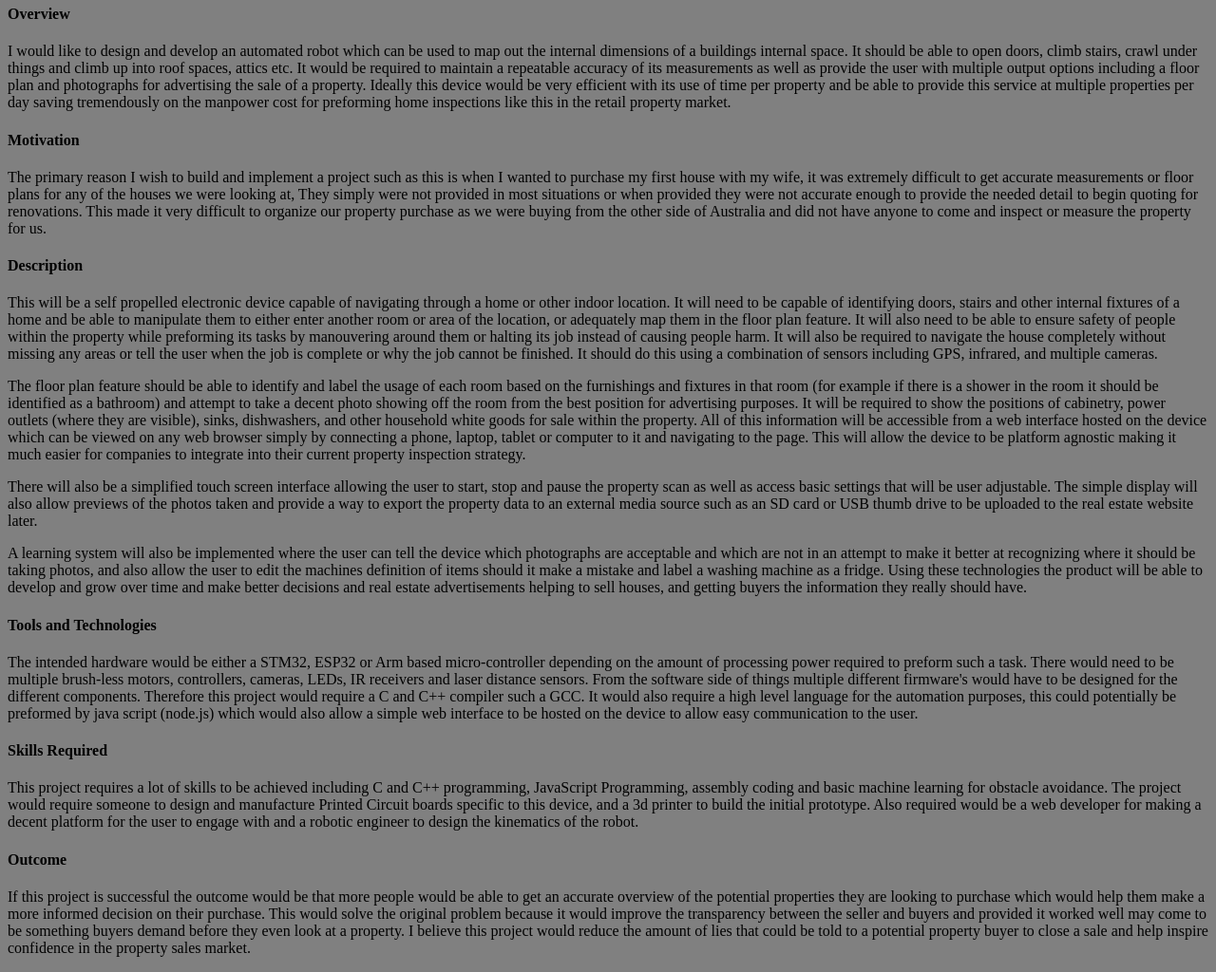
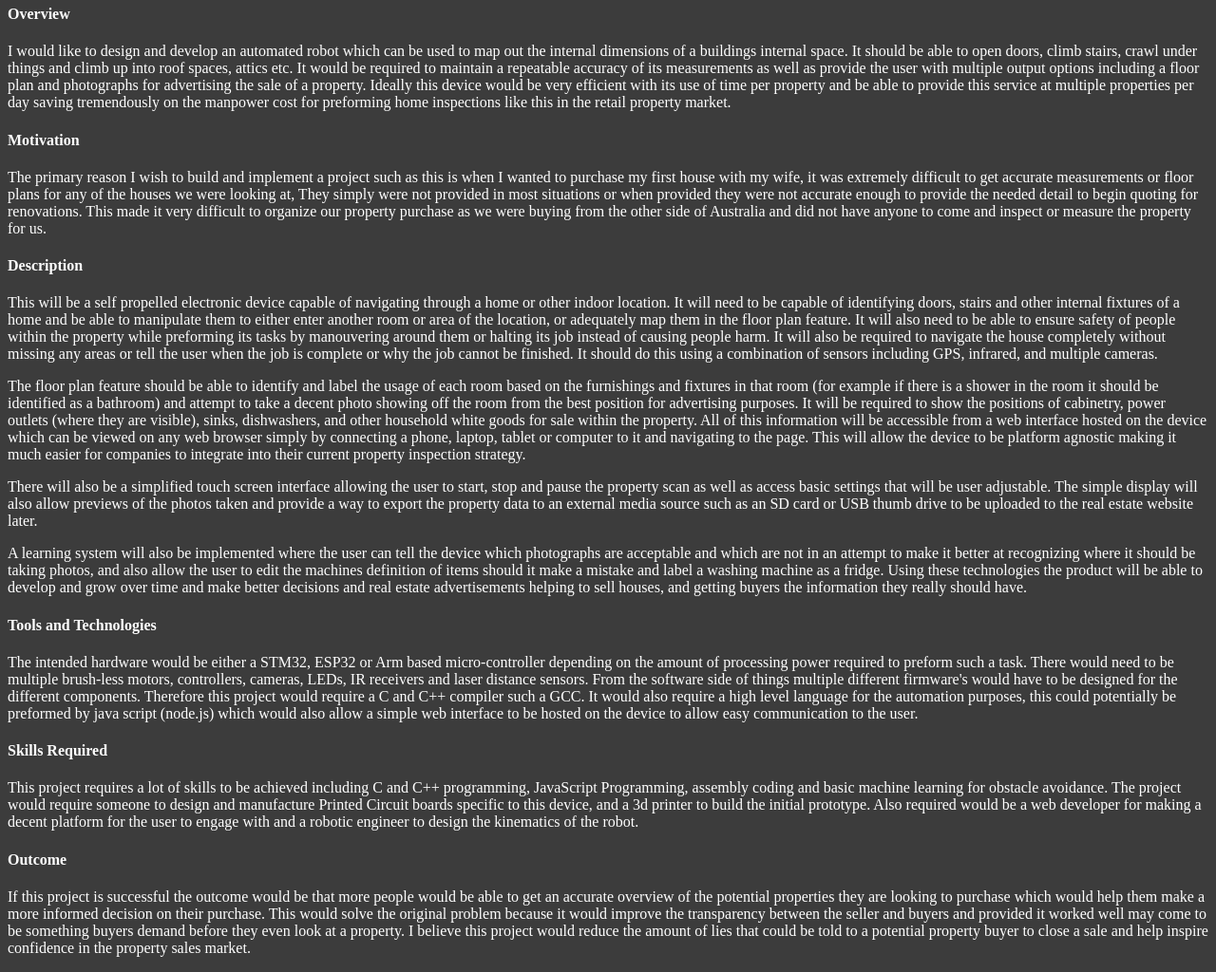
Before and after one commit to taylenAnderson/COSC2196A1, a plain HTML site: page project.html in a window 1280 px wide. Shown: the part 56-1080 px from the top of the page at 95% size. Drawn offline with Linux system fonts and the light colour scheme.

Commit message:
Yet another color update site wide

```diff
--- a/project.html
+++ b/project.html
@@ -4,39 +4,39 @@
     <meta charset="utf-8">
     <title>Project Idea</title>
   </head>
-  <body style="background-color:grey;">
+  <body style="background-color:rgb(60, 60, 60);">
     <h3 style="color:navy">Project Idea</h3>
-    <h4>Overview</h4>
-    <p>
+    <h4 style="color:white">Overview</h4>
+    <p style="color:white">
       I would like to design and develop an automated robot which can be used to map out the internal dimensions of a buildings internal space. It should be able to open doors, climb stairs, crawl under things and climb up into roof spaces, attics etc. It would be required to maintain a repeatable accuracy of its measurements as well as provide the user with multiple output options including a floor plan and photographs for advertising the sale of a property. Ideally this device would be very efficient with its use of time per property and be able to provide this service at multiple properties per day saving tremendously on the manpower cost for preforming home inspections like this in the retail property market.
     </p>
-    <h4>Motivation</h4>
-    <p>
+    <h4 style="color:white">Motivation</h4>
+    <p style="color:white">
       The primary reason I wish to build and implement a project such as this is when I wanted to purchase my first house with my wife, it was extremely difficult to get accurate measurements or floor plans for any of the houses we were looking at, They simply were not provided in most situations or when provided they were not accurate enough to provide the needed detail to begin quoting for renovations. This made it very difficult to organize our property purchase as we were buying from the other side of Australia and did not have anyone to come and inspect or measure the property for us.
     </p>
-    <h4>Description</h4>
-    <p>
+    <h4 style="color:white">Description</h4>
+    <p style="color:white">
       This will be a self propelled electronic device capable of navigating through a home or other indoor location. It will need to be capable of identifying doors, stairs and other internal fixtures of a home and be able to manipulate them to either enter another room or area of the location, or adequately map them in the floor plan feature. It will also need to be able to ensure safety of people within the property while preforming its tasks by manouvering around them or halting its job instead of causing people harm. It will also be required to navigate the house completely without missing any areas or tell the user when the job is complete or why the job cannot be finished. It should do this using a combination of sensors including GPS, infrared, and multiple cameras.
     </p>
-    <p>
+    <p style="color:white">
       The floor plan feature should be able to identify and label the usage of each room based on the furnishings and fixtures in that room (for example if there is a shower in the room it should be identified as a bathroom) and attempt to take a decent photo showing off the room from the best position for advertising purposes. It will be required to show the positions of cabinetry, power outlets (where they are visible), sinks, dishwashers, and other household white goods for sale within the property. All of this information will be accessible from a web interface hosted on the device which can be viewed on any web browser simply by connecting a phone, laptop, tablet or computer to it and navigating to the page. This will allow the device to be platform agnostic making it much easier for companies to integrate into their current property inspection strategy.
     </p>
-    <p>
+    <p style="color:white">
       There will also be a simplified touch screen interface allowing the user to start, stop and pause the property scan as well as access basic settings that will be user adjustable. The simple display will also allow previews of the photos taken and provide a way to export the property data to an external media source such as an SD card or USB thumb drive to be uploaded to the real estate website later.
     </p>
-    <p>
+    <p style="color:white">
       A learning system will also be implemented where the user can tell the device which photographs are acceptable and which are not in an attempt to make it better at recognizing where it should be taking photos, and also allow the user to edit the machines definition of items should it make a mistake and label a washing machine as a fridge. Using these technologies the product will be able to develop and grow over time and make better decisions and real estate advertisements helping to sell houses, and getting buyers the information they really should have.
     </p>
-    <h4>Tools and Technologies</h4>
-    <p>
+    <h4 style="color:white">Tools and Technologies</h4>
+    <p style="color:white">
       The intended hardware would be either a STM32, ESP32 or Arm based micro-controller depending on the amount of processing power required to preform such a task. There would need to be multiple brush-less motors, controllers, cameras, LEDs, IR receivers and laser distance sensors. From the software side of things multiple different firmware's would have to be designed for the different components. Therefore this project would require a C and C++ compiler such a GCC. It would also require a high level language for the automation purposes, this could potentially be preformed by java script (node.js) which would also allow a simple web interface to be hosted on the device to allow easy communication to the user.
     </p>
-    <h4>Skills Required</h4>
-    <p>
+    <h4 style="color:white">Skills Required</h4>
+    <p style="color:white">
       This project requires a lot of skills to be achieved including C and C++ programming, JavaScript Programming, assembly coding and basic machine learning for obstacle avoidance. The project would require someone to design and manufacture Printed Circuit boards specific to this device, and a 3d printer to build the initial prototype. Also required would be a web developer for making a decent platform for the user to engage with and a robotic engineer to design the kinematics of the robot.
     </p>
-    <h4>Outcome</h4>
-    <p>
+    <h4 style="color:white">Outcome</h4>
+    <p style="color:white">
       If this project is successful the outcome would be that more people would be able to get an accurate overview of the potential properties they are looking to purchase which would help them make a more informed decision on their purchase. This would solve the original problem because it would improve the transparency between the seller and buyers and provided it worked well may come to be something buyers demand before they even look at a property. I believe this project would reduce the amount of lies that could be told to a potential property buyer to close a sale and help inspire confidence in the property sales market.
     </p>
   </body>
```
Also changed, not shown: idealJob.html (+5 -5 lines), itInterest.html (+4 -4 lines), personalInfortmation.html (+3 -3 lines), personalProfile.html (+6 -6 lines), references.html (+4 -4 lines).
